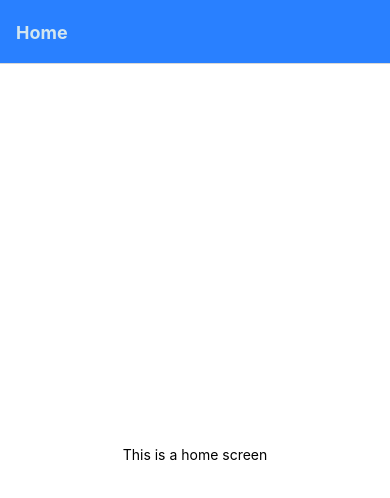
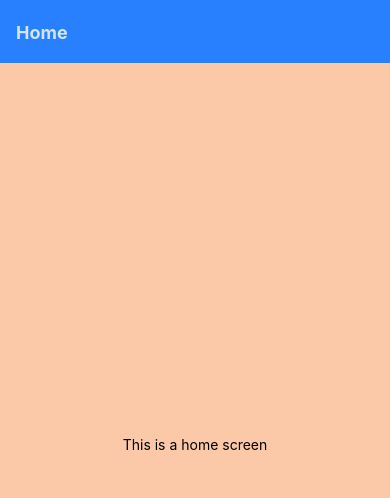
Before and after one commit to hmcvay/TakeCare, a React Native app: screen /Home in a window 390 px wide. Shown: the top 498 px of the page. Built offline with nearby package versions, Linux system fonts and the light colour scheme.

Commit message:
Add onPress functionality from Home to PostList

```diff
--- a/src/components/App.js
+++ b/src/components/App.js
@@ -6,6 +6,7 @@ import {
   View,
 } from 'react-native';
 import Home from './Home';
+import PostList from './PostList';
 
 import { NavigationContainer } from '@react-navigation/native';
 import { createNativeStackNavigator } from '@react-navigation/native-stack';
@@ -31,6 +32,10 @@ const App = () => {
           component={Home}
           // options={{headerShown: false}}
         />
+        <Stack.Screen
+          name="PostList"
+          component={PostList}
+        />
       </Stack.Navigator>
     </NavigationContainer>
   );
--- a/src/components/Home.js
+++ b/src/components/Home.js
@@ -3,23 +3,36 @@ import {
   View,
   Text,
   StyleSheet,
+  TouchableOpacity,
+  SafeAreaView,
 } from 'react-native';
 
 function Home({navigation}){
   return(
-    <View style={styles.container}>
-      <Text>This is a home screen</Text>
-    </View>
+    <SafeAreaView
+      style={{
+        flex: 1,
+        justifyContent: 'center',
+        alignItems: 'center',
+        backgroundColor: '#fcc9a8',
+      }}>
+      <TouchableOpacity
+        onPress={() => navigation.navigate('PostList')}
+        style={{
+          width: '80%',
+          padding: 15,
+          color: '#fcc9a8',
+          borderRadius: 10,
+          flexDirection: 'row',
+          justifyContent: 'space-between',
+          marginBottom: 20,
+        }}>
+        <View style={{flex: 1, justifyContent: 'center', alignItems: 'center'}}>
+          <Text>This is a home screen</Text>
+        </View>
+      </TouchableOpacity>
+    </SafeAreaView>
   )
 };
 
-const styles = StyleSheet.create({
-  container: {
-    flex: 1,
-    backgroundColor: '#fff',
-    alignItems: 'center',
-    justifyContent: 'center',
-  },
-});
-
 export default Home;
--- a/src/components/PostList.js
+++ b/src/components/PostList.js
@@ -0,0 +1,16 @@
+import react from "react";
+import {
+  View,
+  Text,
+  StyleSheet,
+} from 'react-native';
+
+function PostList({navigation}){
+  return (
+    <View>
+      <Text>POST LIST HERE</Text>
+    </View>
+  )
+};
+
+export default PostList;
```
